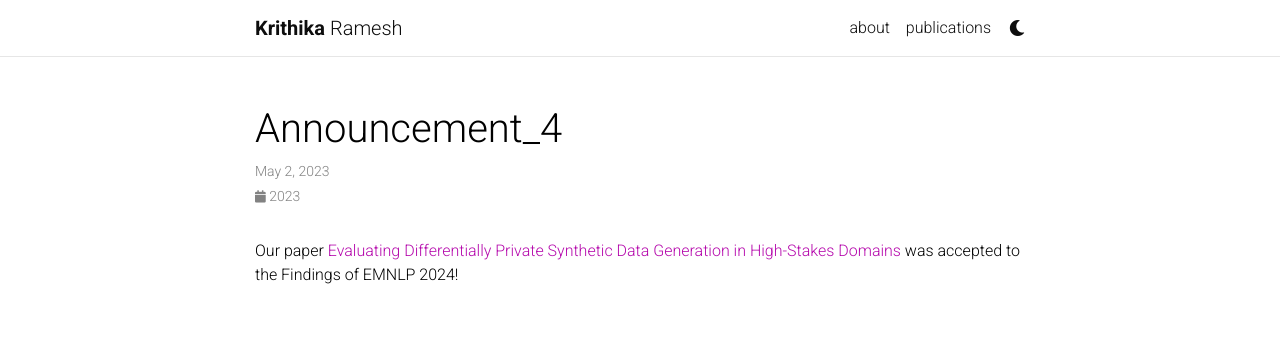
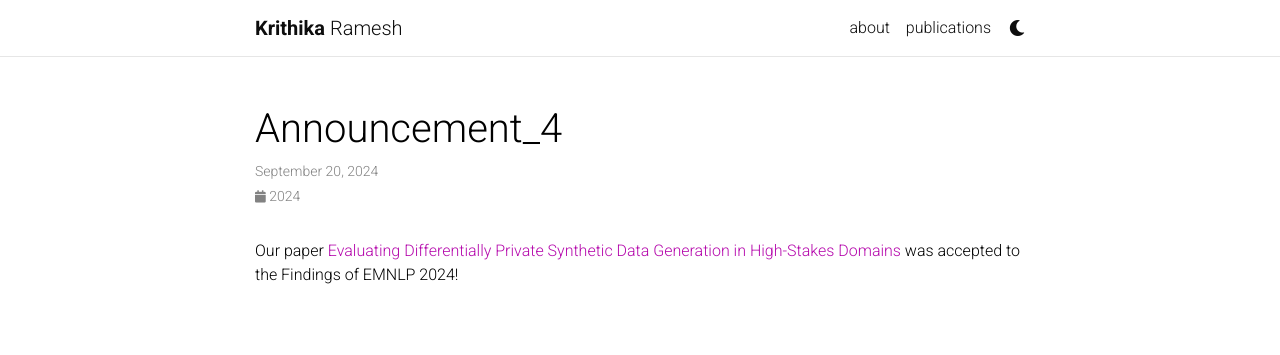
Before and after one commit to kr-ramesh/kr-ramesh.github.io, a Jekyll site: the page built from _news/announcement_4.md, in a window 1280 px wide. Shown: the top 355 px of the page. Built offline with Jekyll 4.4.1, drawn with Linux system fonts in a browser that asks for light colours; comment, search, counter and statistics services are not loaded; a style sheet for code colours, icons or effects is not loaded.

Commit message:
Update announcement_4.md

```diff
--- a/_news/announcement_4.md
+++ b/_news/announcement_4.md
@@ -1,6 +1,6 @@
 ---
 layout: post
-date: 2023-05-02 15:59:00-0400
+date: 2024-09-20 15:59:00-0400
 inline: true
 related_posts: false
 ---
```
